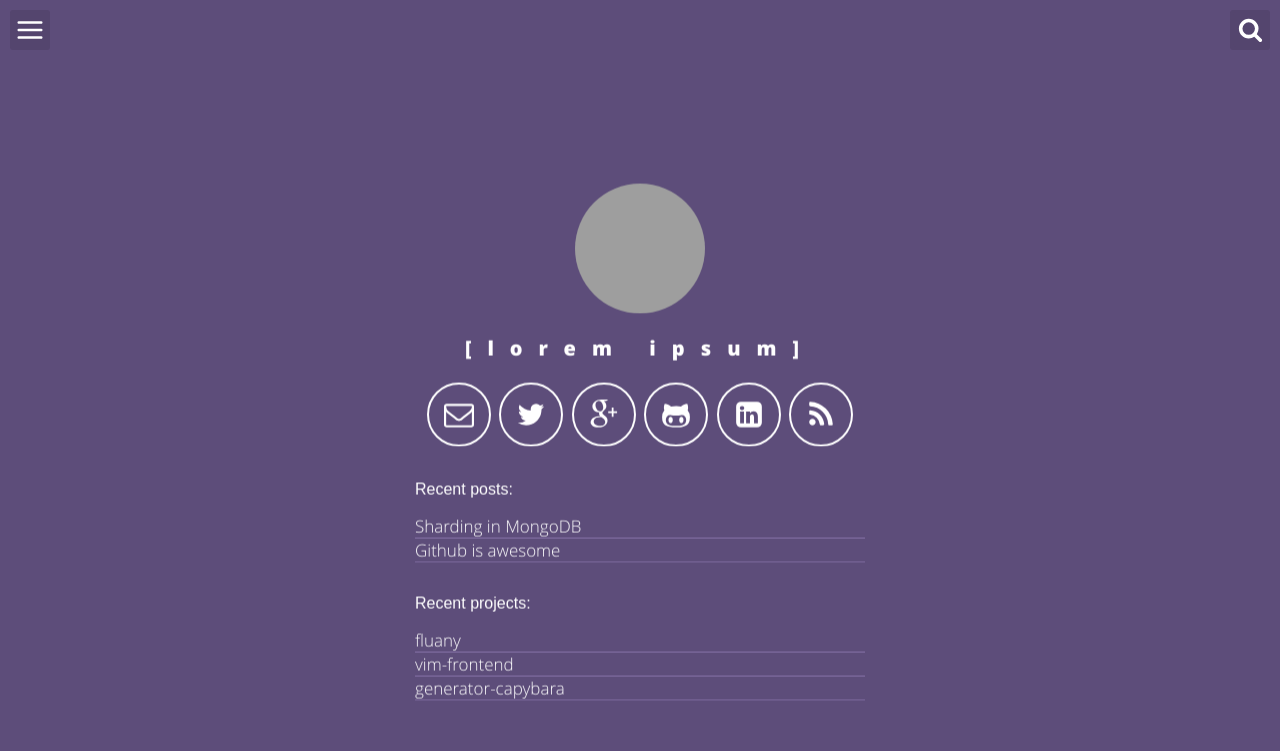
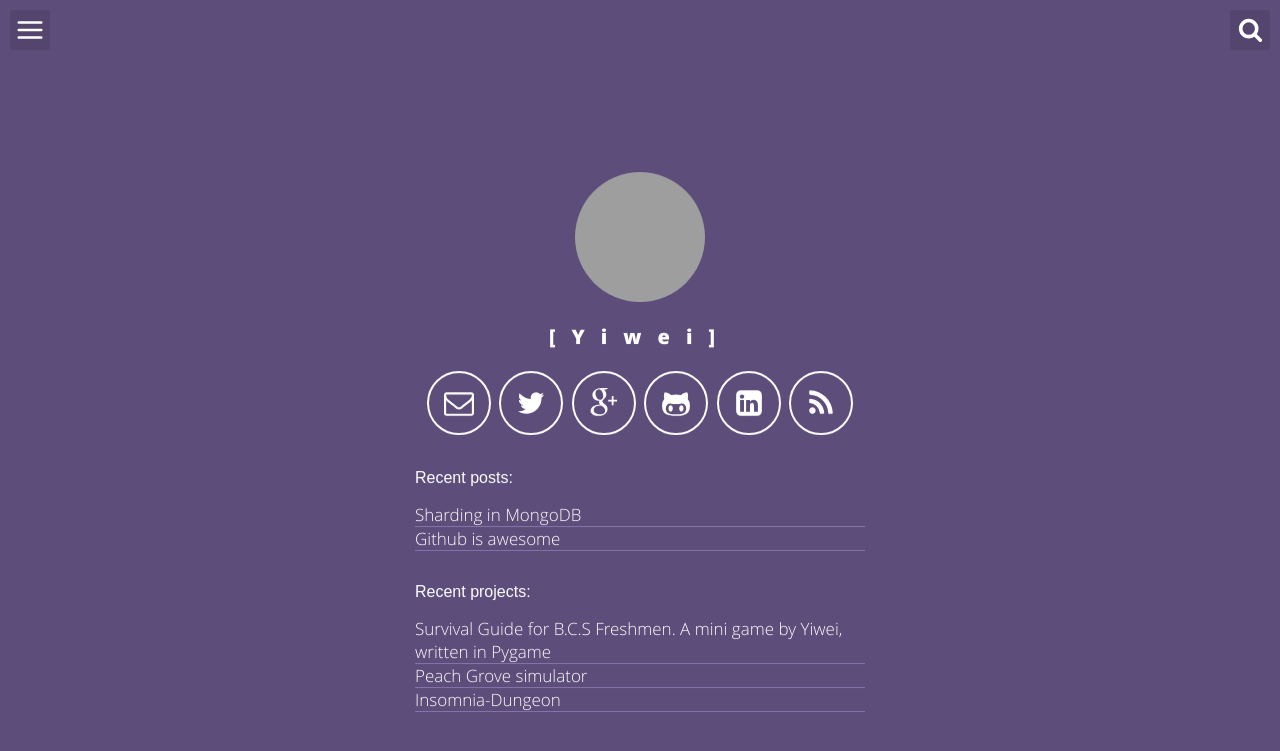
Before and after one commit to zywkloo/zywkloo.github.io, a Jekyll site: the page built from index.html, in a window 1280 px wide. Shown: the top 751 px of the page. Built offline with Jekyll 4.4.1, drawn with Linux system fonts in a browser that asks for light colours; grey boxes are pictures that could not be loaded.

Commit message:
Update _config.yml

```diff
--- a/_config.yml
+++ b/_config.yml
@@ -1,19 +1,18 @@
 # Site settings
-title: Lorem Ipsum - Web Developer
-description: "A blog about lorem ipsum ..."
-baseurl: "/space-jekyll-template" # for test: remove string '/space-jekyll-template' to ''
-url: "http://victorvoid.github.io/space-jekyll-template/" # for test: remove string 'http://victorvoid.github.io' to '' but in production: 'https://yourusername.githu.io'
+title: Yiwei Zhang - Carleton U student
+description: "A blog about Yiwei ..."
+baseurl: '' # for test: remove string '/space-jekyll-template' to ''
+url: '' # for test: remove string 'http://victorvoid.github.io' to '' but in production: 'https://yourusername.githu.io'
 
 # User settings
-username: lorem ipsum
-user_title: Lorem Ipsum - FrontEnd
-email: lorem.lorem@ipsum.com
-twitter_username: loremipsum
-github_username:  loremipsum
-gplus_username:  loremipsum
-linkedin_public_url: loremipsum # Example: For public profile 'www.linkedin.com/in/john-smith', 'john-smith' is your linkedin_public_url
-disqus_username: loremipsum
-profile_picture: https://68.media.tumblr.com/93f384858e9273d5b980b418e2f2f4d5/tumblr_o5i2aybLJG1uapsfmo2_250.png
+username: Yiwei
+user_title: Yiwei - Game Designer
+email: yiweizhang4@cmail.carleton.ca
+twitter_username: zywkloo
+github_username:  zywkloo
+gplus_username:  zyw870315
+linkedin_public_url: yiwei-zhang-4aa93840
+profile_picture: https://media.licdn.com/dms/image/C5603AQEjFKdhD-diTg/profile-displayphoto-shrink_200_200/0?e=1553731200&v=beta&t=3SV34Vf1fLLOCdCpA6598Y2rMLiGSt28BdJKKYbsRMw #https://pbs.twimg.com/profile_images/896478190943600640/9WnAkHQb_400x400.jpg
 
 # Build settings
 markdown: kramdown
@@ -47,11 +46,11 @@
       key_trigger: 5
   section_2:
     - title: github
-      url: http://www.github.com/victorvoid
+      url: http://www.github.com/zywkloo
       new_tab: true
       key_trigger: g
-    - title: twitter
-      url: http://www.twitter.com/victorvoid
+    - title: facebook
+      url: https://www.facebook.com/profile.php?id=100003493375555
       key_trigger: t
     - title: search
       url: ""
@@ -59,12 +58,15 @@
 
 # projects in header index
 projects:
-  - name: fluany
-    url: https://github.com/fluany/fluany
-  - name: vim-frontend
-    url: https://github.com/victorvoid/vim-frontend
-  - name: generator-capybara
-    url: https://github.com/victorvoid/generator-capybara
+  - name: Survival Guide for B.C.S Freshmen. A mini game by Yiwei, written in Pygame
+    url: https://github.com/zywkloo/Yiwei--Survival-Guide-for-B.C.S-Freshmen
+  - name: Peach Grove simulator
+    url: https://github.com/VictorZyw/Salted-Fish
+  - name: Insomnia-Dungeon
+    url: https://github.com/zywkloo/Insomnia-Dungeon
+  - name: Mobile Game Wild Dunk
+    url: http://www.18183.com/qmdgl/
+
 
 # exclude my node related stuff
 exclude: ['package.json', 'src', 'node_modules']
```
